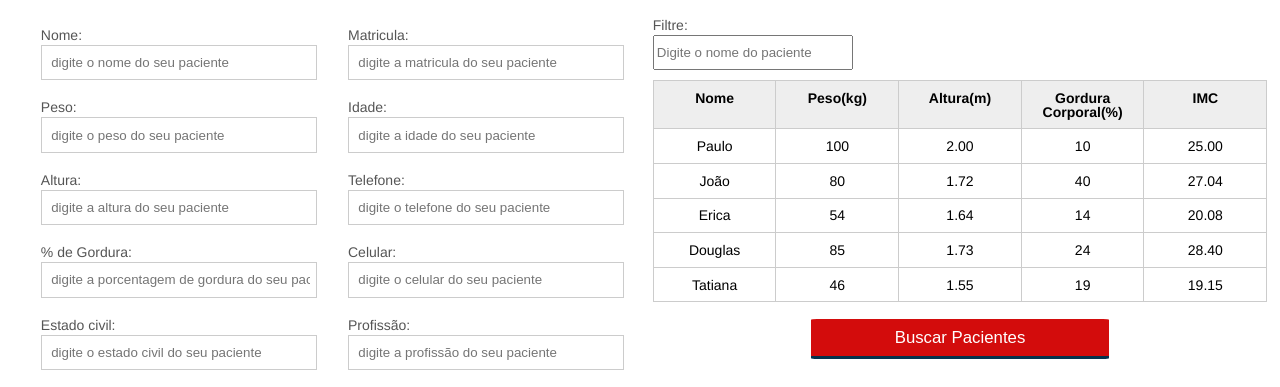
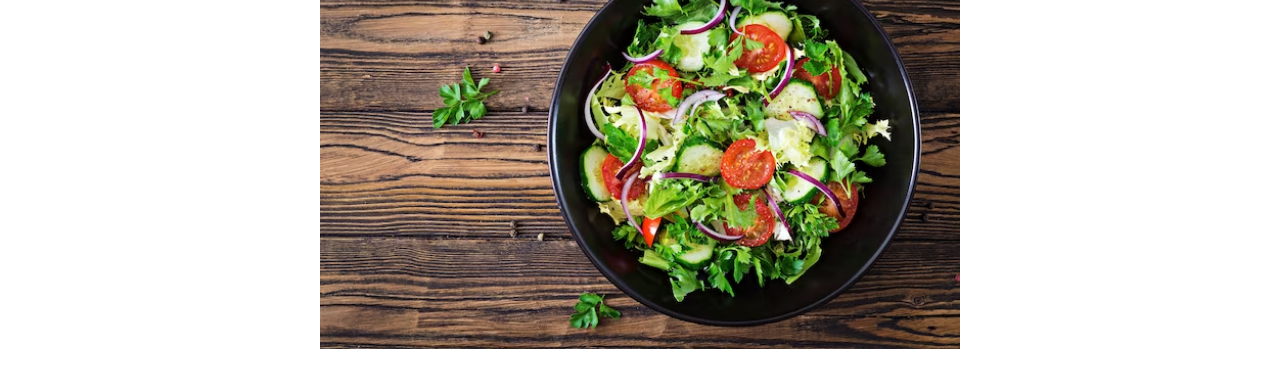
Before and after one commit to Eduarif/clinica, a plain HTML site: page clinica Ferrari/index.html in a window 1280 px wide. Shown: the part 123-510 px from the top of the page. Drawn offline with Linux system fonts and the light colour scheme.

Commit message:
Add files via upload

```diff
--- a/clinica Ferrari/css/index.css
+++ b/clinica Ferrari/css/index.css
@@ -12,6 +12,13 @@ header{
 	height: 3em;
 	color: #FFF;
 	margin-bottom: 1em;
+}
+
+.imagem{
+	width: 50%;
+	margin-right: 25%;
+	margin-left: 25%;
+	margin-bottom: 50px;
 }
 
 header h1{
@@ -38,6 +45,7 @@ header .container:before{
 	margin: 0 auto;
 	margin-right: 1%;
 	margin-left: 1%;
+	margin-bottom: 500px;
 }
 
 section{
--- a/clinica Ferrari/index.html
+++ b/clinica Ferrari/index.html
@@ -15,7 +15,9 @@
 				<h2 class="titulo">Aparecida Nutrição</h2>
 			</div>
 		</header>
+		<img src="salada.avif" class="imagem"/>
 		<main>
+
 			<section class="container">
 				<div class="divTitulo">
 					<h2 id="titulo-form">Adicionar novo paciente</h2>
@@ -155,7 +157,7 @@
 		<script src="js/filtra.js" ></script>
 		<script src="js/buscar-pacientes.js" ></script>
 
-		<img src="salada.avif"/>
+
 
 	</body>
 </html>
```
